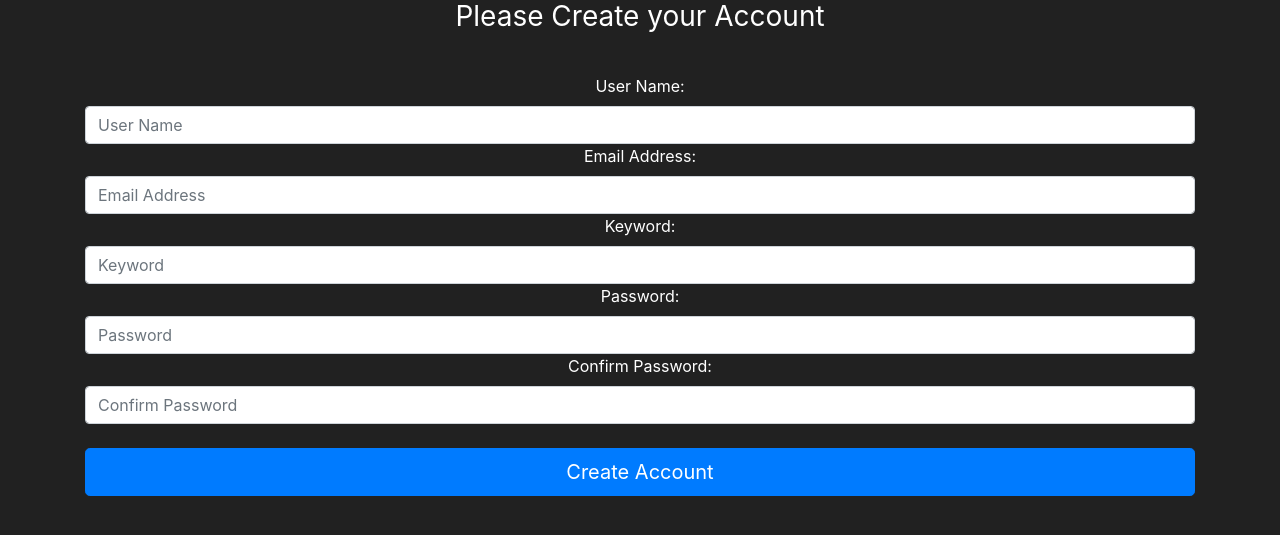
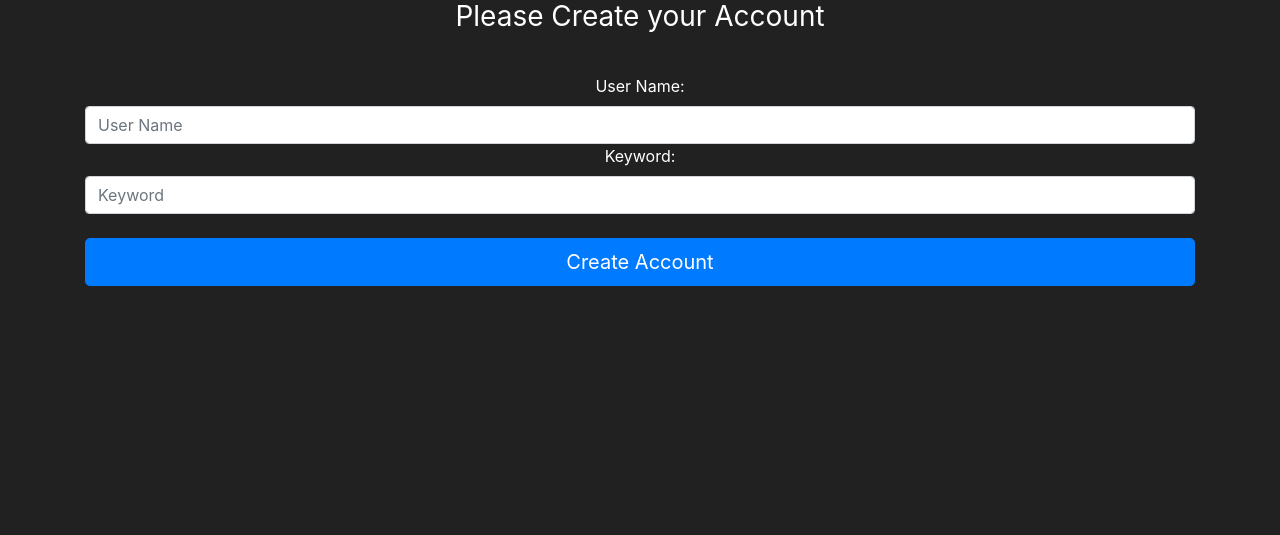
Before and after one commit to zoyku/stalker, a Flask app: page /register in a window 1280 px wide. Shown: the part 56-591 px from the top of the page. Run offline with Flask 2, Linux system fonts and the light colour scheme; some libraries are stand-ins or nearby versions.

Commit message:
requirements.txt added

```diff
--- a/application/controllers/home_controller.py
+++ b/application/controllers/home_controller.py
@@ -17,7 +17,7 @@ def home_page():
 def register():
     form = RegisterForm()
     if form.validate_on_submit():
-        HomeUtils.create_user_and_keyword(form.keyword.data, form.username.data, form.email_address.data, form.password1.data)
+        HomeUtils.create_user_and_keyword(form.keyword.data, form.username.data)
         return redirect(url_for('pages.user'))
 
     return render_template('register.html', form=form)
--- a/application/daemons/phishing_detector.py
+++ b/application/daemons/phishing_detector.py
@@ -1,7 +1,6 @@
 import datetime
 import time
-
-import whois as whois
+import whois
 
 from application import create_app, db
 from application.models import User, KeywordTypo, PossiblePhishing
@@ -51,6 +50,6 @@ def detect_phishings(total_number_of_daemons, daemon_number):
 
 
 if __name__ == '__main__':
-    total_number_of_daemons = 3
+    total_number_of_daemons = 1
     daemon_number = 0
     detect_phishings(total_number_of_daemons, daemon_number)
--- a/application/forms.py
+++ b/application/forms.py
@@ -5,8 +5,5 @@ from wtforms.validators import Length, EqualTo, Email, DataRequired
 
 class RegisterForm(FlaskForm):
     username = StringField(label='User Name:')
-    email_address = StringField(label='Email Address:')
-    keyword =  StringField(label='Keyword:')
-    password1 = PasswordField(label='Password:')
-    password2 = PasswordField(label='Confirm Password:')
+    keyword = StringField(label='Keyword:')
     submit = SubmitField(label='Create Account')
--- a/application/models.py
+++ b/application/models.py
@@ -9,8 +9,6 @@ class User(db.Model):
     insert_date = db.Column(db.String(), nullable=False)
     update_date = db.Column(db.String(), nullable=False, onupdate=datetime.datetime.utcnow())
     register_name = db.Column(db.String(length=30), nullable=False, unique=True)
-    email_address = db.Column(db.String(length=30), unique=True)
-    password = db.Column(db.String(length=30), unique=True)
     keyword = db.Column(db.String(), nullable=False, unique=True)
     keyword_typos = db.relationship('KeywordTypo', backref='keyword_typo', lazy=True)
     taken_keyword_typos = db.relationship('PossiblePhishing', backref='possible_phishing', lazy=True)
--- a/application/templates/register.html
+++ b/application/templates/register.html
@@ -15,17 +15,8 @@ Register Page
             {{ form.username.label() }}
             {{ form.username(class="form-control", placeholder="User Name") }}
 
-            {{ form.email_address.label() }}
-            {{ form.email_address(class="form-control", placeholder="Email Address") }}
-
             {{ form.keyword.label() }}
             {{ form.keyword(class="form-control", placeholder="Keyword") }}
-
-            {{ form.password1.label() }}
-            {{ form.password1(class="form-control", placeholder="Password") }}
-
-            {{ form.password2.label() }}
-            {{ form.password2(class="form-control", placeholder="Confirm Password") }}
 
             <br>
 
--- a/application/utils/home_utils.py
+++ b/application/utils/home_utils.py
@@ -7,12 +7,11 @@ import datetime
 
 class HomeUtils:
     @staticmethod
-    def create_user_and_keyword(keyword, register_name, email_address, password):
+    def create_user_and_keyword(keyword, register_name):
         response = BaseResponse()
         user = User.query.filter_by(register_name=register_name).first()
         if not user:
-            user = User(insert_date=datetime.datetime.utcnow(), update_date=datetime.datetime.utcnow(), register_name=register_name,
-                        keyword=keyword, email_address=email_address, password=password)
+            user = User(insert_date=datetime.datetime.utcnow(), update_date=datetime.datetime.utcnow(), register_name=register_name, keyword=keyword)
             db.session.add(user)
             db.session.commit()
 
--- a/requirements.txt
+++ b/requirements.txt
@@ -12,6 +12,5 @@ MarkupSafe==2.1.1
 SQLAlchemy==1.4.39
 Werkzeug==2.1.2
 zipp==3.8.1
-
-whois~=0.9.16
+python-whois=0.9.16
 WTForms~=3.0.1
```
